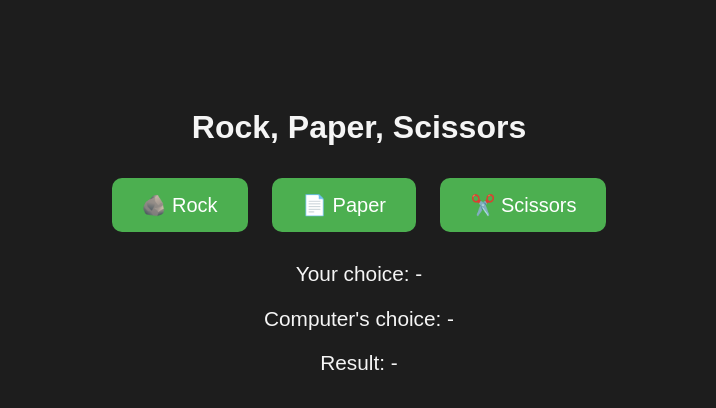
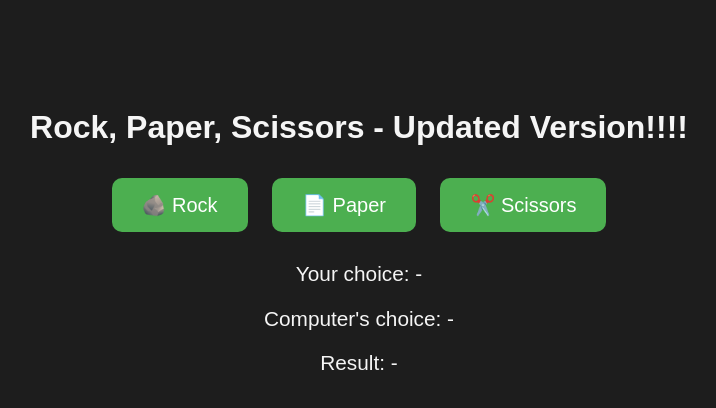
Before and after one commit to harinir2405/rps, a plain HTML site: page index.html in a window 1280 px wide. Shown: the whole page, without its empty margins (281-997 px from the left). Drawn offline with Linux system fonts and the light colour scheme.

Commit message:
Updated version

```diff
--- a/index.html
+++ b/index.html
@@ -42,7 +42,7 @@
 </head>
 <body>
   <div class="game-container">
-    <h1>Rock, Paper, Scissors</h1>
+    <h1>Rock, Paper, Scissors - Updated Version!!!!</h1>
     <div class="choices">
       <button onclick="play('rock')">🪨 Rock</button>
       <button onclick="play('paper')">📄 Paper</button>
```
